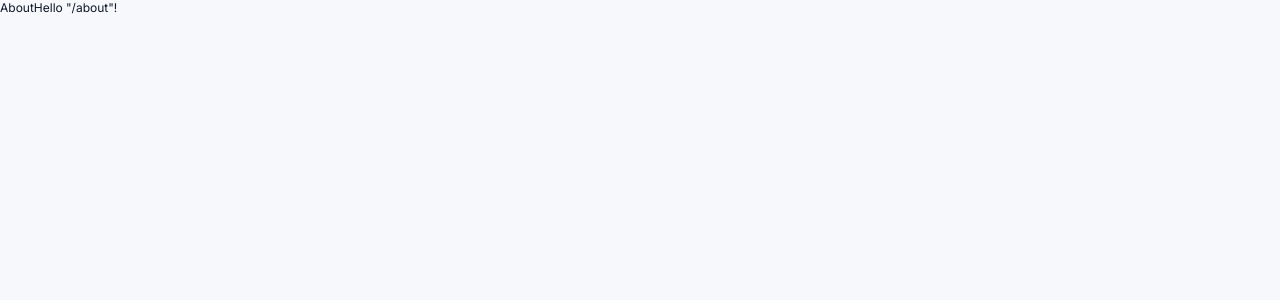
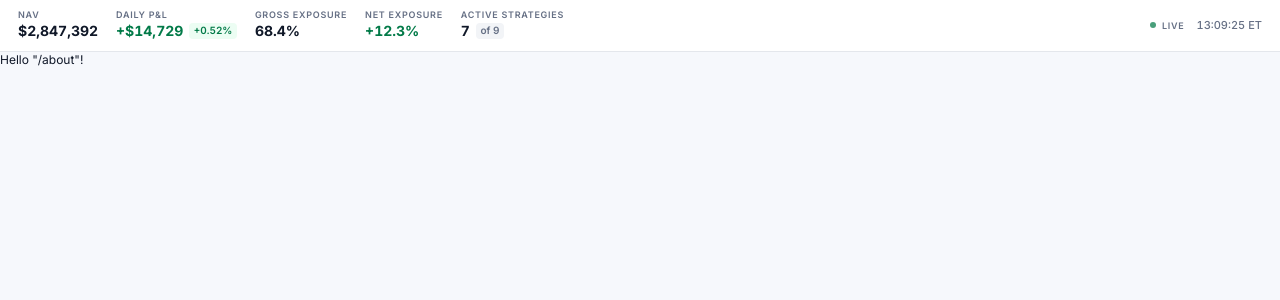
Before and after one commit to umn-adc/ATLAS, a React (Vite) app in the folder frontend/: page /about in a window 1280 px wide. Shown: the top 300 px of the page. Built offline with nearby package versions, Linux system fonts and the light colour scheme.

Commit message:
Create header component

```diff
--- a/frontend/src/App.tsx
+++ b/frontend/src/App.tsx
@@ -3,6 +3,7 @@ import heroImg from './assets/hero.png'
 import reactLogo from './assets/react.svg'
 import viteLogo from './assets/vite.svg'
 import './App.css'
+
 
 function App() {
   const [count, setCount] = useState(0)
@@ -10,6 +11,7 @@ function App() {
   return (
     <>
       <section id="center">
+
         <div className="hero">
           <img src={heroImg} className="base" width="170" height="179" alt="" />
           <img src={reactLogo} className="framework" alt="React logo" />
--- a/frontend/src/components/app-shell.tsx
+++ b/frontend/src/components/app-shell.tsx
@@ -3,7 +3,7 @@ import Footer from './footer';
 
 export default function AppShell({ children }: { children: React.ReactNode }) {
     return (
-        <div className="flex flex-column">
+        <div className="flex flex-col">
             <Header />
                 {children}
             <Footer />
--- a/frontend/src/components/header.tsx
+++ b/frontend/src/components/header.tsx
@@ -1,8 +1,75 @@
-import { Link } from "@tanstack/react-router";
+import { useEffect, useState } from "react";
+import { Metric } from "./ui/metric";
+const MOCK_ACCOUNT = {
+  nav: "$2,847,392",
+  dailyPnl: "+$14,729",
+  dailyPnlBadge: "+0.52%",
+  grossExposure: "68.4%",
+  netExposure: "+12.3%",
+  activeStrategies: "7",
+  totalStrategies: "9",
+};
+function Clock() {
+  const [now, setNow] = useState(() => new Date());
+
+  useEffect(() => {
+    const id = setInterval(() => setNow(new Date()), 1000);
+
+    return () => clearInterval(id);
+  }, []);
+
+  return (
+    <span className="text-sm font-medium tabular-nums text-muted-foreground">
+      {now.toLocaleTimeString("en-US", {
+        timeZone: "America/New_York",
+        hour12: false,
+      })}{" "}
+      ET
+    </span>
+  );
+}
 export default function Header() {
-    return (
-        <div>
-            <Link to="/about">About</Link>
-        </div>
-    );
-}
+  return (
+
+   <header className="flex items-center justify-between border-b bg-card px-6 py-3">
+  <div className="flex items-center gap-6">
+    <Metric
+      label="NAV"
+      value={MOCK_ACCOUNT.nav}
+    />
+
+    <Metric
+      label="Daily P&L"
+      value={MOCK_ACCOUNT.dailyPnl}
+      tone="gain"
+      badge={MOCK_ACCOUNT.dailyPnlBadge}
+    />
+
+    <Metric
+      label="Gross Exposure"
+      value={MOCK_ACCOUNT.grossExposure}
+    />
+
+    <Metric
+      label="Net Exposure"
+      value={MOCK_ACCOUNT.netExposure}
+      tone="gain"
+    />
+
+    <Metric
+      label="Active Strategies"
+      value={MOCK_ACCOUNT.activeStrategies}
+      suffix={`of ${MOCK_ACCOUNT.totalStrategies}`}
+    />
+  </div>
+
+  <div className="flex items-center gap-4">
+  <div className="flex items-center gap-2">
+    <span className="size-2 rounded-full bg-gain animate-pulse" />
+    <span className="label">LIVE</span>
+  </div>
+
+  <Clock />
+</div>
+</header>
+)}
--- /dev/null
+++ b/frontend/src/components/ui/metric.tsx
@@ -0,0 +1,42 @@
+type MetricProps = {
+  label: string;
+  value: string;
+  tone?: "gain" | "loss";
+  badge?: string;
+  suffix?: string;
+};
+export function Metric({
+  label,
+  value,
+  tone,
+  badge,
+  suffix,
+}: MetricProps) {
+    return (
+    <div>
+      <div className="label">{label}</div>
+      <div
+        className={`flex items-center gap-2 text-lg font-bold ${
+            tone === "gain"
+                ? "text-gain-foreground"
+                : tone === "loss"
+                    ? "text-loss-foreground"
+                    : ""
+  }`}
+>
+        {value}
+        {badge && (
+          <span className="rounded-sm bg-gain-muted px-1.5 py-0.5 text-xs font-semibold text-gain-foreground">
+            {badge}
+          </span>
+        )}
+
+        {suffix && (
+          <span className="rounded-sm bg-muted px-1.5 py-0.5 text-xs font-semibold text-muted-foreground">
+            {suffix}
+          </span>
+        )}
+      </div>
+    </div>
+  );
+}
```
